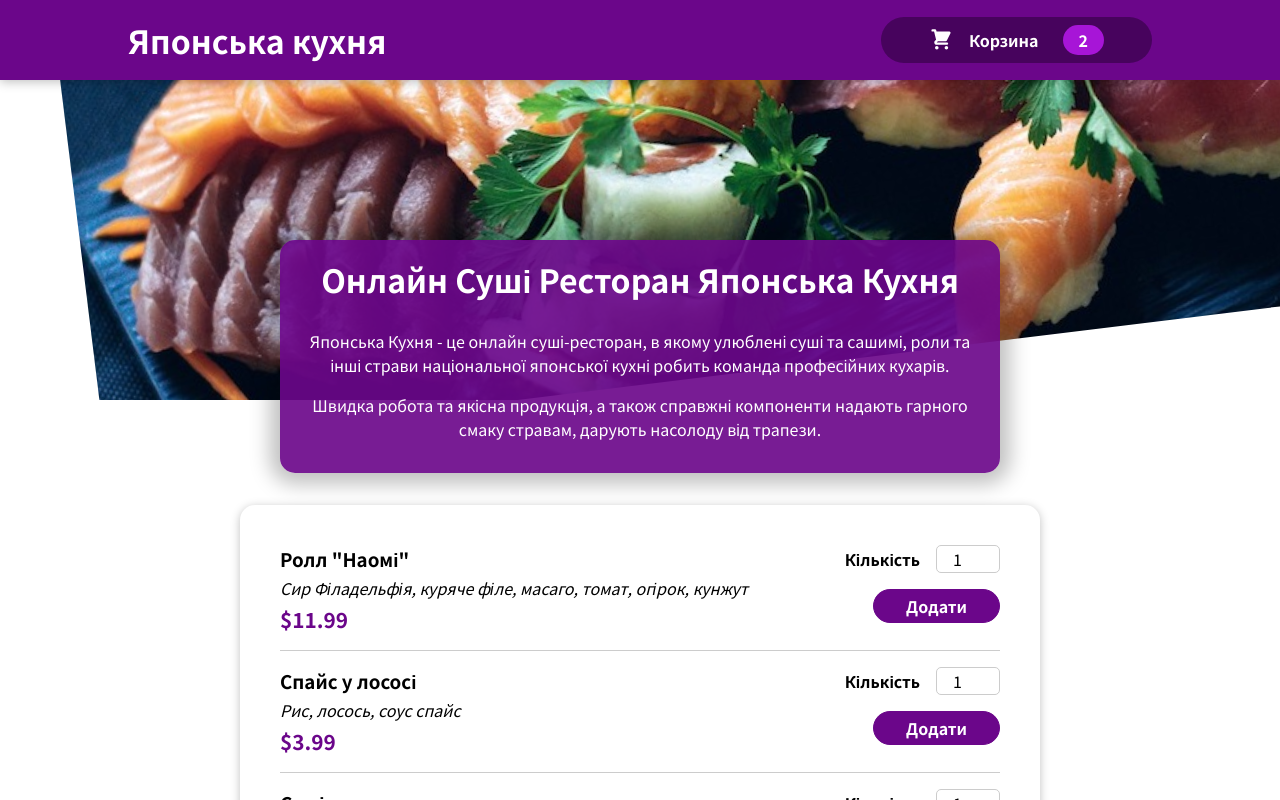
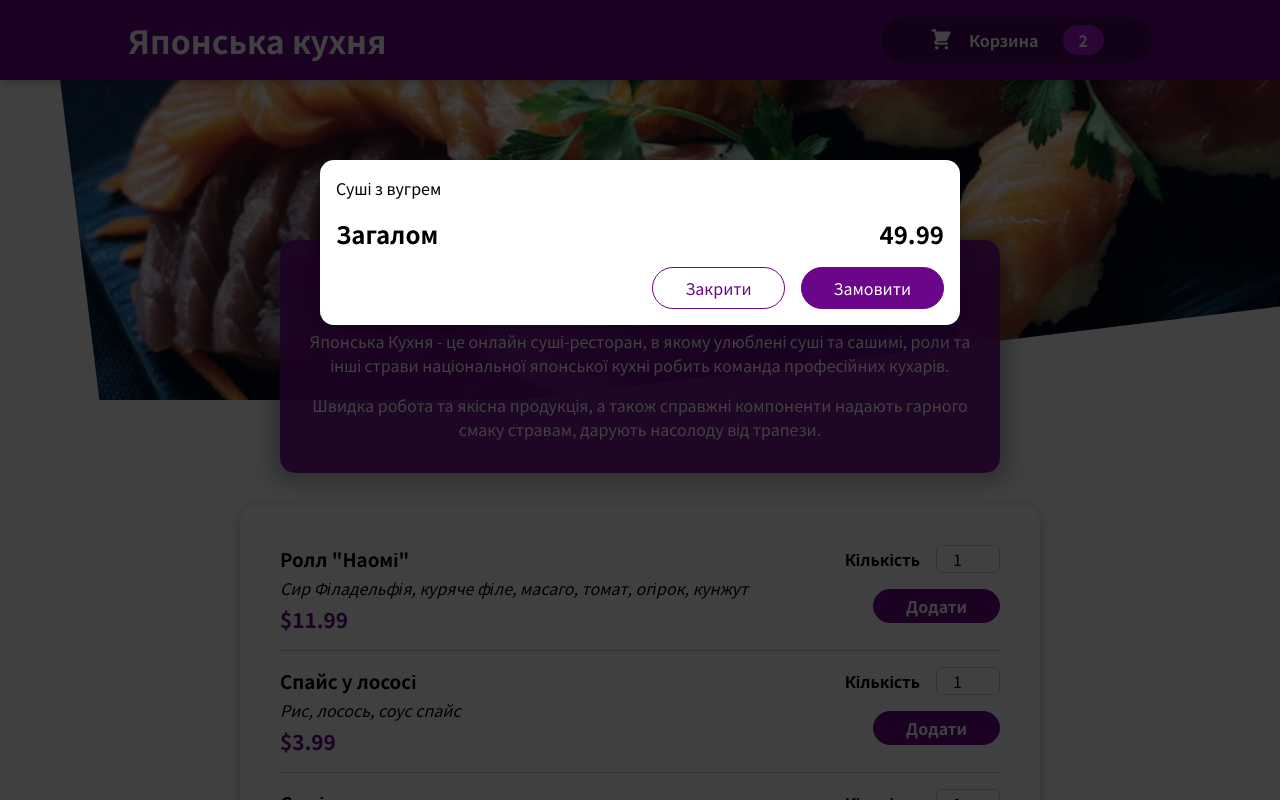
Before and after one commit to Konstantin2014/food-order, a React (Create React App) app: page / in a window 1280 px wide. Shown: the top 800 px of the page. Built offline with nearby package versions, Linux system fonts and the light colour scheme.

Commit message:
добавление модального окна

```diff
--- a/public/index.html
+++ b/public/index.html
@@ -28,6 +28,7 @@
   </head>
   <body>
     <noscript>You need to enable JavaScript to run this app.</noscript>
+    <div id="overlays"></div>
     <div id="root"></div>
     <!--
       This HTML file is a template.
--- a/src/App.js
+++ b/src/App.js
@@ -1,10 +1,12 @@
 import React from "react";
 import Header from "./components/Layout/Header";
 import Meals from "./components/Meals/Meals";
+import Cart from "./components/Cart/Cart.";
 
 function App() {
   return (
     <>
+      <Cart />
       <Header />
       <main>
         <Meals />
--- a/src/components/Cart/Cart..js
+++ b/src/components/Cart/Cart..js
@@ -1,4 +1,5 @@
 import styled from "./Cart.module.css";
+import Modal from "../UI/Modal";
 
 const Cart = () => {
   const cartItems = (
@@ -16,17 +17,17 @@
     </ul>
   );
   return (
-    <div>
+    <Modal>
       {cartItems}
       <div className={styled.total}>
         <span>Загалом</span>
         <span>49.99</span>
       </div>
-      <div>
+      <div className={styled.actions}>
         <button className={styled["button--alt"]}>Закрити</button>
         <button className={styled.button}>Замовити</button>
       </div>
-    </div>
+    </Modal>
   );
 };
 export default Cart;
--- /dev/null
+++ b/src/components/UI/Modal.js
@@ -0,0 +1,29 @@
+import styled from "./Modal.module.css";
+import ReactDOM from "react-dom";
+
+const Backdrop = (props) => {
+  return <div className={styled.backdrop}></div>;
+};
+
+const ModalWindow = (props) => {
+  return (
+    <div className={styled.modal}>
+      <div className={styled.content}>{props.children}</div>
+    </div>
+  );
+};
+
+const portalElement = document.getElementById("overlays");
+
+const Modal = (props) => {
+  return (
+    <>
+      {ReactDOM.createPortal(<Backdrop />, portalElement)}
+      {ReactDOM.createPortal(
+        <ModalWindow>{props.children}</ModalWindow>,
+        portalElement
+      )}
+    </>
+  );
+};
+export default Modal;
--- /dev/null
+++ b/src/components/UI/Modal.module.css
@@ -0,0 +1,40 @@
+.backdrop {
+  position: fixed;
+  top: 0;
+  left: 0;
+  width: 100%;
+  height: 100vh;
+  z-index: 20;
+  background-color: rgba(0, 0, 0, 0.75);
+}
+
+.modal {
+  position: fixed;
+  top: 20vh;
+  left: 5%;
+  width: 90%;
+  background-color: white;
+  padding: 1rem;
+  border-radius: 14px;
+  box-shadow: 0 2px 8px rgba(0, 0, 0, 0.25);
+  z-index: 30;
+  animation: slide-down 300ms ease-out forwards;
+}
+
+@media (min-width: 768px) {
+  .modal {
+    width: 40rem;
+    left: calc(50% - 20rem);
+  }
+}
+
+@keyframes slide-down {
+  from {
+    opacity: 0;
+    transform: translateY(-3rem);
+  }
+  to {
+    opacity: 1;
+    transform: translateY(0);
+  }
+}
```
